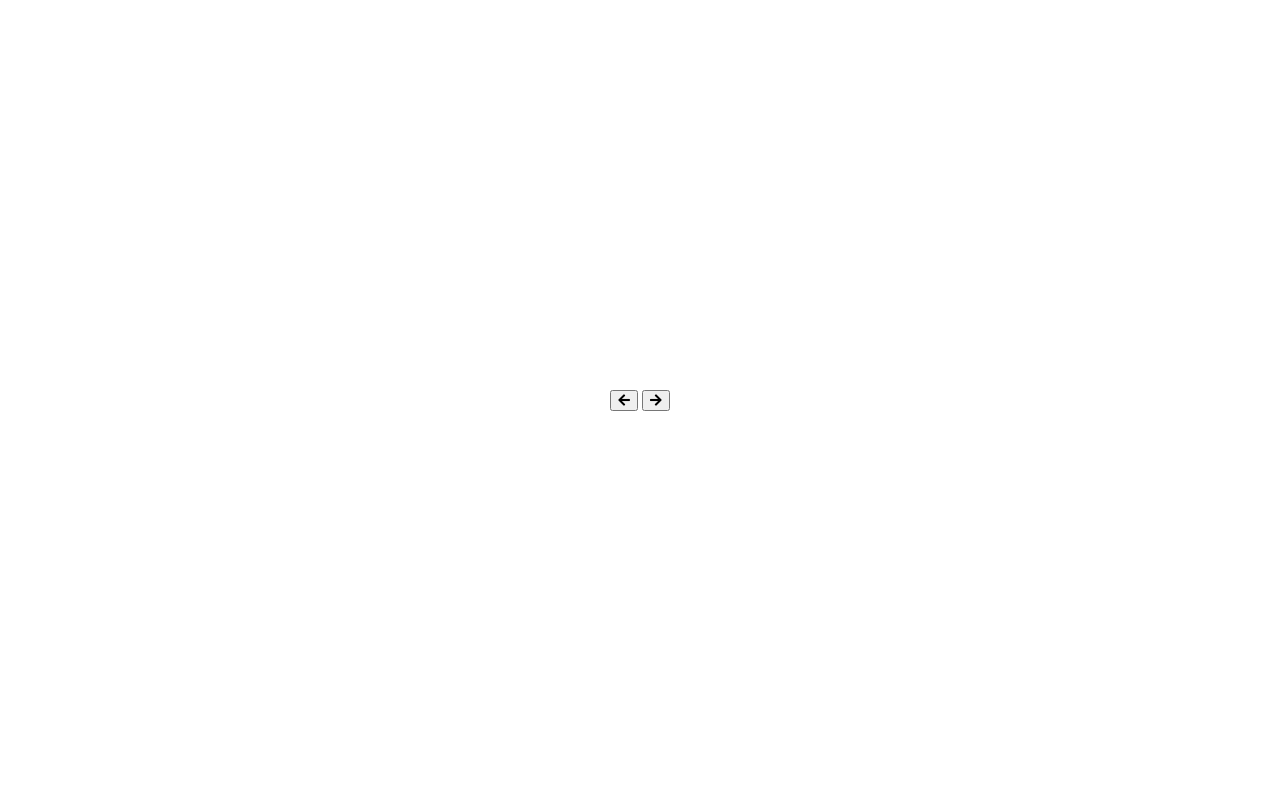
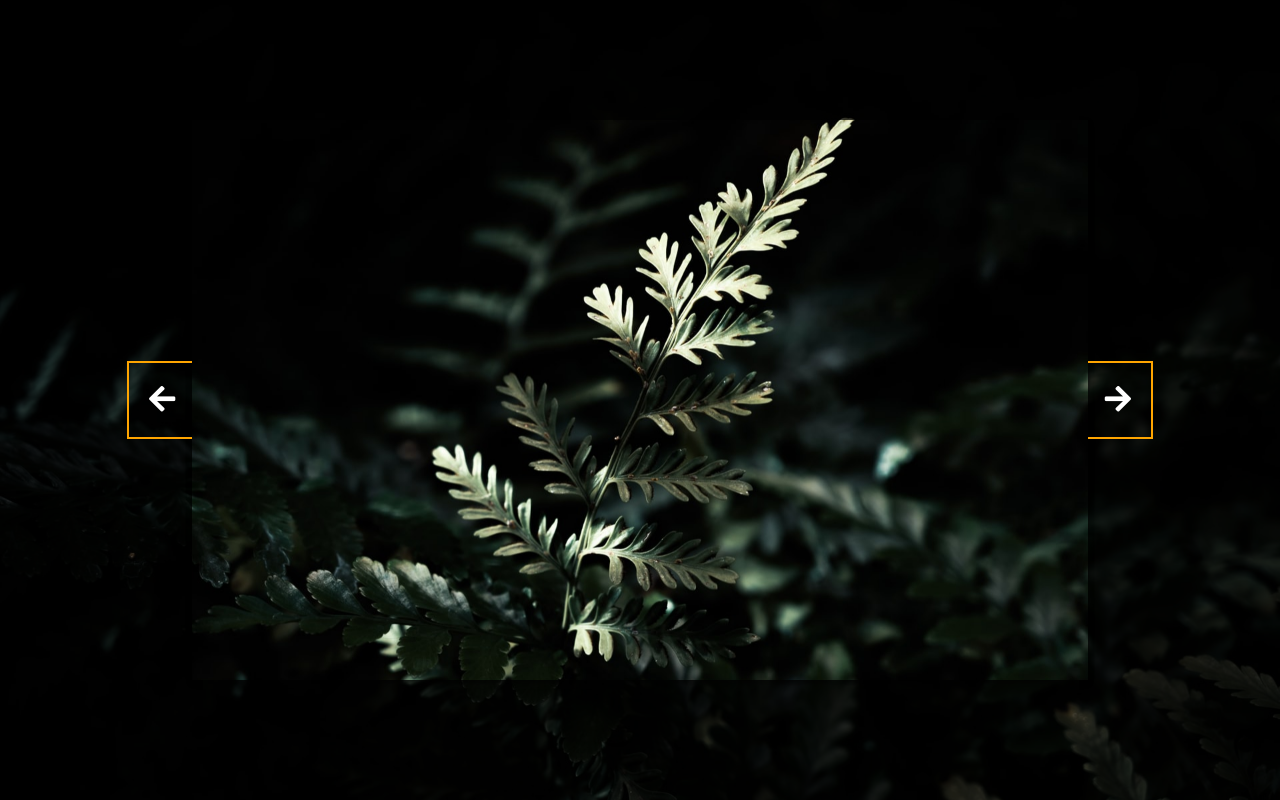
Before and after one commit to bendrendel/background-slider, a plain HTML site: page index.html in a window 1280 px wide. Drawn offline with Linux system fonts and the light colour scheme; grey boxes are pictures that could not be loaded.

Commit message:
Add styles

```diff
--- a/style.css
+++ b/style.css
@@ -13,4 +13,68 @@ body {
   height: 100vh;
   overflow: hidden;
   margin: 0;
+  background-image: url('./images/evergreen.jpg');
+  background-position: center center;
+  background-size: cover;
+  transition: 0.4s ease;
 }
+
+body::before {
+  content: '';
+  position: absolute;
+  top: 0;
+  left: 0;
+  width: 100%;
+  height: 100%;
+  background-color: rgba(0, 0, 0, 0.7);
+  z-index: -1;
+}
+
+.slider-container {
+  box-shadow: 0 3px 6px rgba(0, 0, 0, 0.16), 0 3px 6px rgba(0, 0, 0, 0.23);
+  height: 70vh;
+  width: 70vw;
+  position: relative;
+  overflow: hidden;
+}
+
+.slide {
+  opacity: 0;
+  height: 100vh;
+  width: 100vw;
+  background-position: center center;
+  background-size: cover;
+  position: absolute;
+  top: -15vh;
+  left: -15vw;
+  transition: 0.4s ease;
+  z-index: 1;
+}
+
+.slide.active {
+  opacity: 1;
+}
+
+.arrow {
+  position: fixed;
+  background-color: transparent;
+  color: #fff;
+  padding: 20px;
+  font-size: 30px;
+  border: 2px solid orange;
+  top: 50%;
+  transform: translateY(-50%);
+  cursor: pointer;
+}
+
+.arrow:focus {
+  outline: 0;
+}
+
+.left-arrow {
+  left: calc(15vw - 65px);
+}
+
+.right-arrow {
+  right: calc(15vw - 65px);
+}
```
